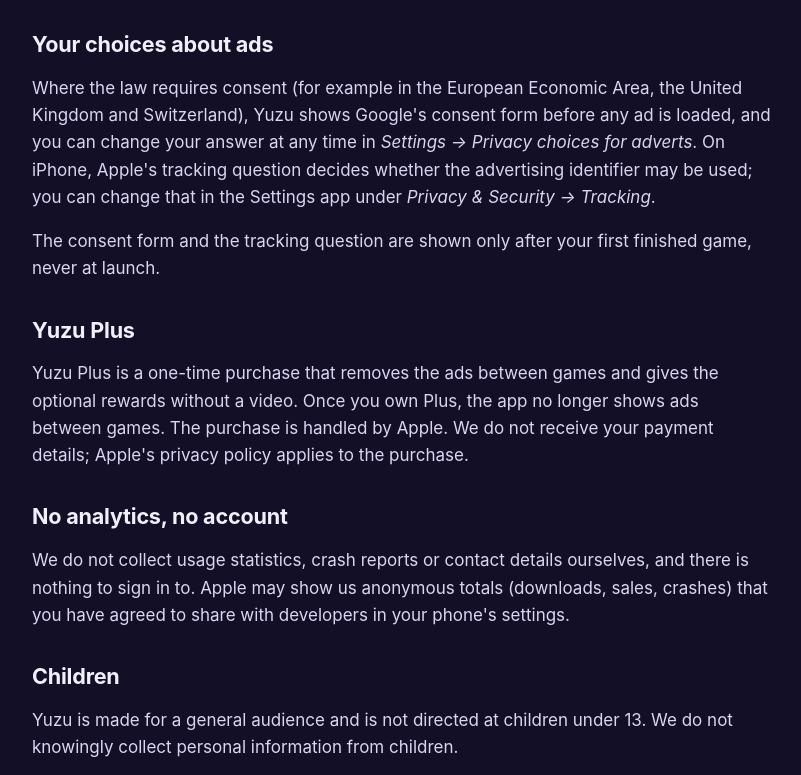
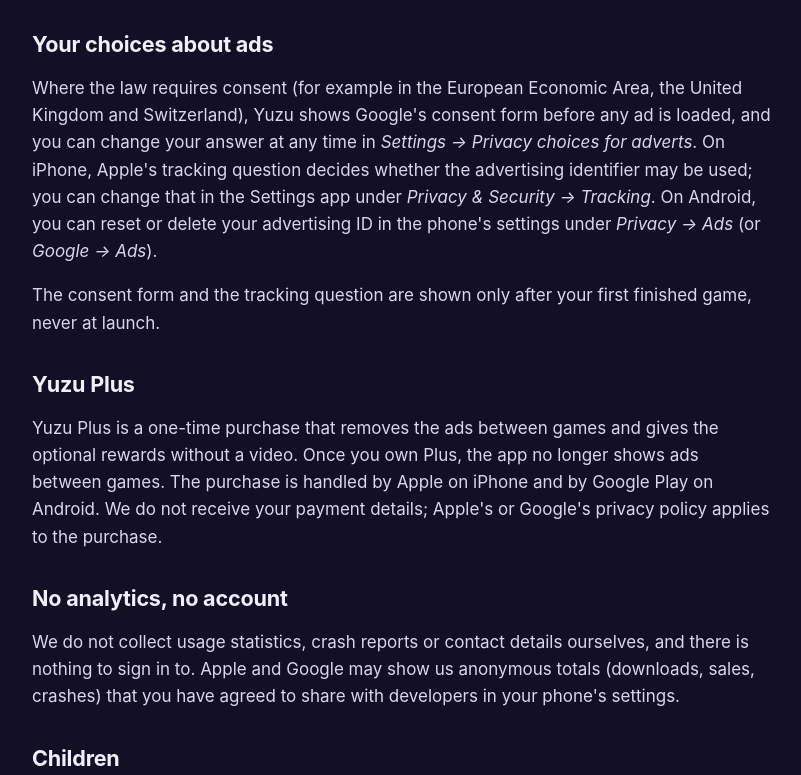
Before and after one commit to Saith96/yuzu-site, a plain HTML site: page privacy.html in a window 1280 px wide. Shown: the part 939-1714 px from the top of the page, without its empty margins (238-1039 px from the left). Drawn offline with Linux system fonts and the light colour scheme.

Commit message:
Privacy, support and terms: cover the Android app (Google Play purchases, advertising ID)
Co-Authored-By: Claude Opus 5.5 <noreply@anthropic.com>

```diff
--- a/privacy.html
+++ b/privacy.html
@@ -173,12 +173,12 @@ footer.site .legal{flex-basis:100%;margin:0;font-size:.84rem}
 </ul>
 <p>Google uses this to choose and measure ads, to limit how often an ad is shown, and to detect fraud. Depending on your choices it may be used to show ads based on your interests. See <a href="https://policies.google.com/technologies/partner-sites">how Google uses information from apps that use its services</a> and <a href="https://policies.google.com/privacy">Google's Privacy Policy</a>.</p>
 <h2>Your choices about ads</h2>
-<p>Where the law requires consent (for example in the European Economic Area, the United Kingdom and Switzerland), Yuzu shows Google's consent form before any ad is loaded, and you can change your answer at any time in <em>Settings &rarr; Privacy choices for adverts</em>. On iPhone, Apple's tracking question decides whether the advertising identifier may be used; you can change that in the Settings app under <em>Privacy &amp; Security &rarr; Tracking</em>.</p>
+<p>Where the law requires consent (for example in the European Economic Area, the United Kingdom and Switzerland), Yuzu shows Google's consent form before any ad is loaded, and you can change your answer at any time in <em>Settings &rarr; Privacy choices for adverts</em>. On iPhone, Apple's tracking question decides whether the advertising identifier may be used; you can change that in the Settings app under <em>Privacy &amp; Security &rarr; Tracking</em>. On Android, you can reset or delete your advertising ID in the phone's settings under <em>Privacy &rarr; Ads</em> (or <em>Google &rarr; Ads</em>).</p>
 <p>The consent form and the tracking question are shown only after your first finished game, never at launch.</p>
 <h2>Yuzu Plus</h2>
-<p>Yuzu Plus is a one-time purchase that removes the ads between games and gives the optional rewards without a video. Once you own Plus, the app no longer shows ads between games. The purchase is handled by Apple. We do not receive your payment details; Apple's privacy policy applies to the purchase.</p>
+<p>Yuzu Plus is a one-time purchase that removes the ads between games and gives the optional rewards without a video. Once you own Plus, the app no longer shows ads between games. The purchase is handled by Apple on iPhone and by Google Play on Android. We do not receive your payment details; Apple's or Google's privacy policy applies to the purchase.</p>
 <h2>No analytics, no account</h2>
-<p>We do not collect usage statistics, crash reports or contact details ourselves, and there is nothing to sign in to. Apple may show us anonymous totals (downloads, sales, crashes) that you have agreed to share with developers in your phone's settings.</p>
+<p>We do not collect usage statistics, crash reports or contact details ourselves, and there is nothing to sign in to. Apple and Google may show us anonymous totals (downloads, sales, crashes) that you have agreed to share with developers in your phone's settings.</p>
 <h2>Children</h2>
 <p>Yuzu is made for a general audience and is not directed at children under 13. We do not knowingly collect personal information from children.</p>
 <h2>Changes and contact</h2>
```
Also changed, not shown: support.html (+1 -1 lines), terms.html (+1 -1 lines), assets/apple-touch-icon.png, assets/favicon.png, assets/icon.png, assets/og.jpg.
